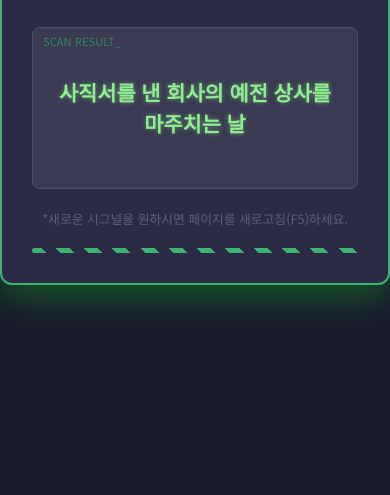
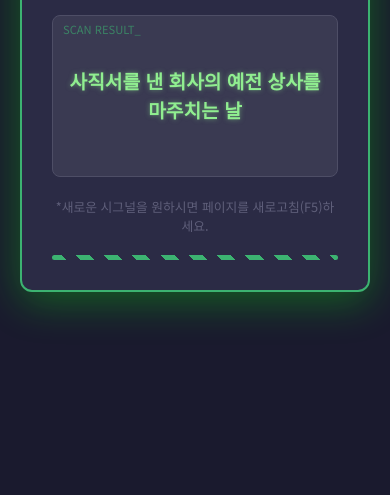
Before and after one commit to Naheeria/Real-fortune, a plain HTML site: page index.html in a window 390 px wide. Shown: the part 349-844 px from the top of the page. Drawn offline with Linux system fonts and the light colour scheme.

Commit message:
Update index.html

```diff
--- a/index.html
+++ b/index.html
@@ -13,15 +13,21 @@
             display: flex;
             justify-content: center;
             align-items: center;
+            /* height 대신 min-height를 사용하여 내용이 넘쳐도 스크롤 가능하게 함 */
             min-height: 100vh;
             margin: 0;
             background-color: #1a1a2e; /* 어두운 우주 배경 */
             font-family: 'Noto Sans KR', sans-serif;
             color: #e0e0e0; /* 기본 글씨색은 밝게 */
+            padding: 20px; /* 작은 화면에서 좌우 여백 확보 */
+            box-sizing: border-box;
         }
 
         .sf-card {
-            width: 340px;
+            /* ▼▼▼ 이 부분이 수정되었습니다: 반응형 적용 ▼▼▼ */
+            width: 100%; /* 부모(body/iframe)의 너비를 100% 따릅니다. */
+            max-width: 340px; /* 최대 크기는 340px을 넘지 않도록 제한합니다. */
+            /* ▲▲▲ 수정 끝 ▲▲▲ */
             background-color: #2b2b45; /* 카드 배경은 살짝 밝은 어둠 */
             border-radius: 12px;
             box-shadow: 0 10px 40px rgba(10, 255, 10, 0.3); /* 초록색 빛나는 그림자 */
@@ -46,6 +52,7 @@
             border-bottom: 1px dashed #4e4e66;
             letter-spacing: 1px;
         }
+        /* ... (나머지 CSS는 유지) ... */
 
         .date-text {
             font-size: 0.85em;
@@ -108,6 +115,16 @@
             margin-top: 20px;
             border-radius: 3px;
         }
+
+        /* 모바일 등 작은 화면을 위한 추가적인 조정 (선택 사항) */
+        @media (max-width: 400px) {
+            .header-title {
+                font-size: 1.6em; /* 작은 화면에서 제목 폰트 크기 줄이기 */
+            }
+            .result-text {
+                font-size: 1.2em;
+            }
+        }
     </style>
 </head>
 <body>
@@ -131,26 +148,16 @@
     <script>
         // JS 코드는 이전과 동일하게 작동하며 운세를 랜덤으로 표시합니다.
 
-        // 1. 운세 결과 목록 정의 (새로운 항목 추가됨)
+        // 1. 운세 결과 목록 정의
         const fortunes = [
-            "꼬마돈까스를 놓치는 날",
-            "먹고 싶었던 식당의 사장님이 게이트에 휘말리는 날",
-            "뭐든 틀리지 않는 날",
-            "S급 헌터가 외계인이라는 사실을 알게 되는 날",
-            "사직서를 낸 회사의 예전 상사를 마주치는 날",
-            "헌터 랭킹이 1024위로 떨어지는 날",
-
-            // ▼▼ 추가된 운세 목록 ▼▼
-            "택시 타고 가는데 뒤에서 스포츠카가 들이받는 날",
-            "게이트에 집이 휘말리는 날",
-            "돌아갈 집이 없어졌는데 비가 오는 날",
-            "S급 스토커가 바다까지 따라오는 날",
-            "애들이 내 얼굴을 보고 울음을 터트리는 날",
-            "정당한 대가로 생귤탱귤을 얻어 먹는 날",
-            "내가 사실은 X밥이란 것을 알게되는 날",
-            "이상하게 재채기가 멈추지 않는 날",
+            "꼬마돈까스를 놓치는 날", "먹고 싶었던 식당의 사장님이 게이트에 휘말리는 날",
+            "뭐든 틀리지 않는 날", "S급 헌터가 외계인이라는 사실을 알게 되는 날",
+            "사직서를 낸 회사의 예전 상사를 마주치는 날", "헌터 랭킹이 1024위로 떨어지는 날",
+            "택시 타고 가는데 뒤에서 스포츠카가 들이받는 날", "게이트에 집이 휘말리는 날",
+            "돌아갈 집이 없어졌는데 비가 오는 날", "S급 스토커가 바다까지 따라오는 날",
+            "애들이 내 얼굴을 보고 울음을 터트리는 날", "정당한 대가로 생귤탱귤을 얻어 먹는 날",
+            "내가 사실은 X밥이란 것을 알게되는 날", "이상하게 재채기가 멈추지 않는 날",
             "레전더리급 아이템을 얻게 되는 날"
-            // ▲▲ 추가된 운세 목록 ▲▲
         ];
 
         // 2. 현재 날짜를 표시하는 함수
@@ -163,10 +170,7 @@
 
         // 3. 운세를 랜덤으로 선택하고 표시하는 함수
         function displayRandomFortune() {
-            // 목록의 길이 내에서 무작위 정수 인덱스 생성
             const randomIndex = Math.floor(Math.random() * fortunes.length);
-
-            // 무작위로 선택된 운세를 HTML 요소에 삽입
             document.getElementById('fortuneResult').textContent = fortunes[randomIndex];
         }
 
```
